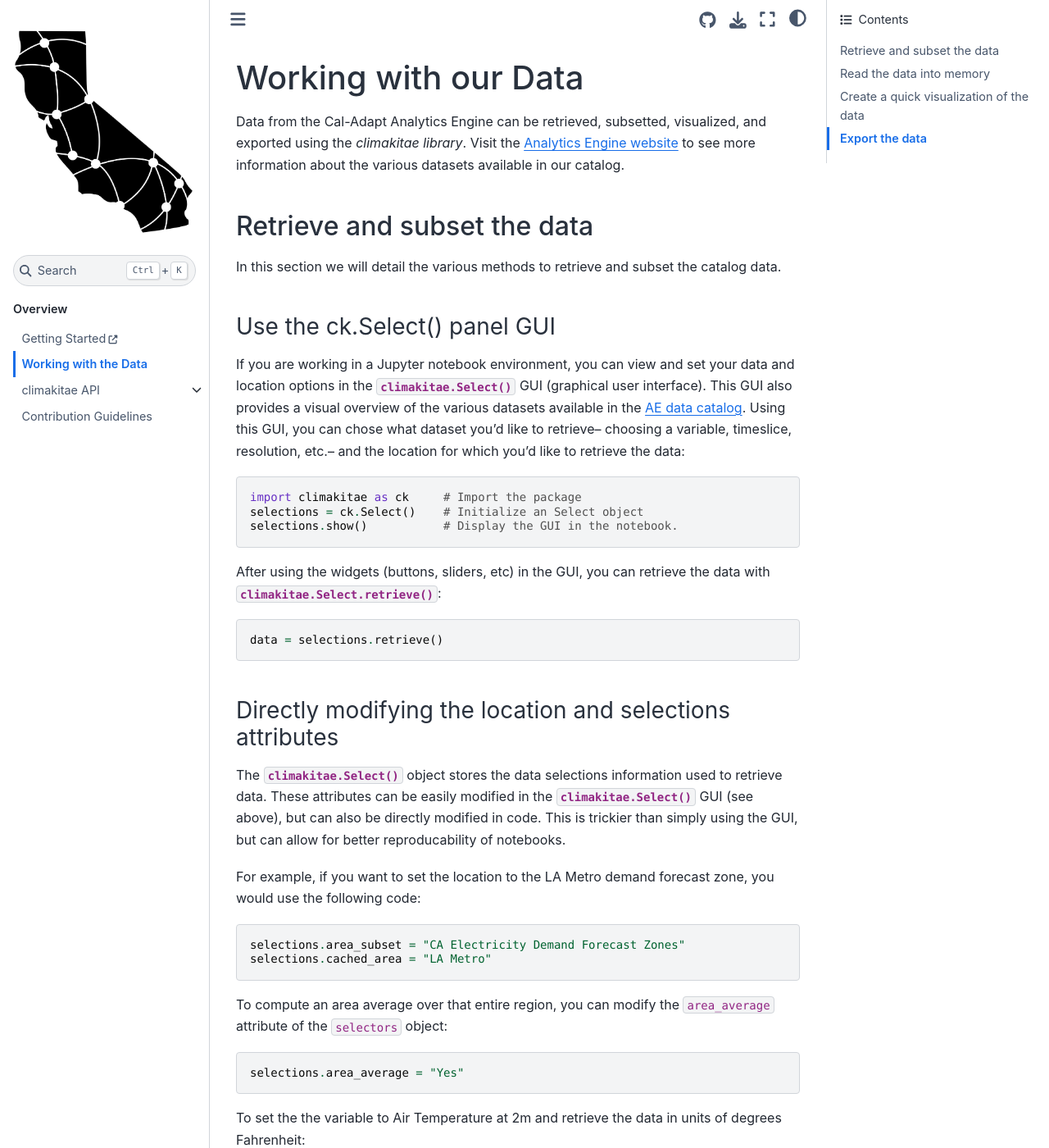
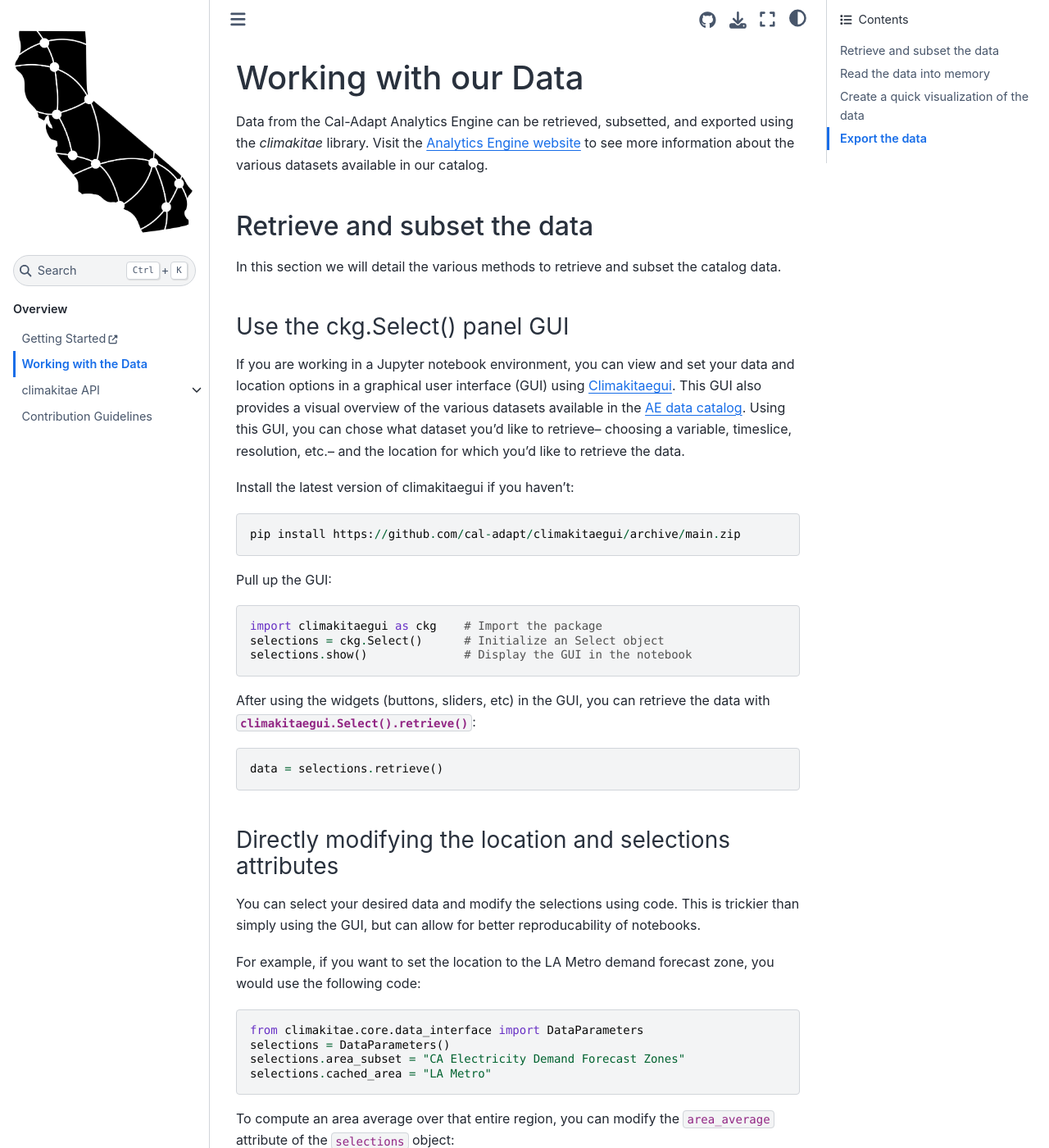
Before and after one commit to cal-adapt/climakitae, a Sphinx documentation site: the page built from docs/data.rst, in a window 1280 px wide and 1400 px high. Shown: the whole window at 82% size. Built offline with Sphinx 7.4.7 and the Sphinx Book theme 1.1.4, drawn with Linux system fonts in a browser that asks for light colours; some of the changed text lies outside the part shown.

Commit message:
Correct documentation of removed visualization/GUI features

```diff
--- a/docs/data.rst
+++ b/docs/data.rst
@@ -3,8 +3,8 @@
 **********************
 Working with our Data
 **********************
-Data from the Cal-Adapt Analytics Engine can be retrieved, subsetted, visualized, and
-exported using the *climakitae library*. Visit the `Analytics Engine website <https://analytics.cal-adapt.org/data/>`_
+Data from the Cal-Adapt Analytics Engine can be retrieved, subsetted, and
+exported using the *climakitae* library. Visit the `Analytics Engine website <https://analytics.cal-adapt.org/data/>`_
 to see more information about the various datasets available in our catalog.
 
 
@@ -12,37 +12,47 @@
 #############################
 In this section we will detail the various methods to retrieve and subset the catalog data.
 
-Use the ck.Select() panel GUI
+Use the ckg.Select() panel GUI
 *********************************
-If you are working in a Jupyter notebook environment, you can view and set your data and location
-options in the :py:class:`climakitae.Select()` GUI (graphical user interface). This GUI also provides a visual overview of the various
-datasets available in the `AE data catalog <https://analytics.cal-adapt.org/data/>`_. Using this GUI, you can chose what dataset you'd like to
-retrieve-- choosing a variable, timeslice, resolution, etc.-- and the location for which you'd like to
-retrieve the data: ::
+If you are working in a Jupyter notebook environment, you can view and set your
+data and location options in a graphical user interface (GUI) using
+`Climakitaegui <https://climakitaegui.readthedocs.io/>`_. This GUI also
+provides a visual overview of the various datasets available in the
+`AE data catalog <https://analytics.cal-adapt.org/data/>`_. Using this GUI, you
+can chose what dataset you'd like to retrieve-- choosing a variable, timeslice,
+resolution, etc.-- and the location for which you'd like to retrieve the data.
 
-   import climakitae as ck     # Import the package
-   selections = ck.Select()    # Initialize an Select object
-   selections.show()           # Display the GUI in the notebook.
+Install the latest version of climakitaegui if you haven’t: ::
 
-After using the widgets (buttons, sliders, etc) in the GUI, you can retrieve the data with :py:func:`climakitae.Select.retrieve`: ::
+   pip install https://github.com/cal-adapt/climakitaegui/archive/main.zip
+
+Pull up the GUI: ::
+
+   import climakitaegui as ckg    # Import the package
+   selections = ckg.Select()      # Initialize an Select object
+   selections.show()              # Display the GUI in the notebook
+
+After using the widgets (buttons, sliders, etc) in the GUI, you can retrieve the data with :py:func:`climakitaegui.Select().retrieve`: ::
 
    data = selections.retrieve()
 
 
 Directly modifying the location and selections attributes
 *********************************************************
-The :py:class:`climakitae.Select()` object stores the data selections information used to retrieve data. These attributes
-can be easily modified in the :py:class:`climakitae.Select()` GUI (see above), but can also be directly
-modified in code. This is trickier than simply using the GUI, but can allow for better reproducability of notebooks.
+You can select your desired data and modify the selections using code. This is
+trickier than simply using the GUI, but can allow for better reproducability
+of notebooks.
 
 For example, if you want to set the location to the LA Metro demand forecast zone, you would use the
 following code: ::
 
+   from climakitae.core.data_interface import DataParameters
+   selections = DataParameters()
    selections.area_subset = "CA Electricity Demand Forecast Zones"
    selections.cached_area = "LA Metro"
 
 To compute an area average over that entire region, you can modify the ``area_average`` attribute
-of the  ``selectors`` object: ::
+of the  ``selections`` object: ::
 
    selections.area_average = "Yes"
 
@@ -61,17 +71,17 @@
 
 
 You must set these attributes using the formatting and naming conventions
-exactly as they appear in the :py:class:`climakitae.Select()` GUI.
+exactly as they appear in the :py:class:`climakitaegui.Select()` GUI.
 For example, you must set ``timescale`` to ``hourly``, not ``Hourly``. Only ``scenario_ssp``, ``scenario_historical``, and ``time_slice`` accept multiple values.
 
-Lastly, you'll need to retrieve the data: ::
+Lastly, you can retrieve the data: ::
 
    data = selections.retrieve()
 
 
 Use a csv config file
 **********************
-The :py:func:`climakitae.core.DataParams.retrieve()` method can be used to retrieve data from
+The :py:func:`climakitae.core.data_interface.DataParameters.retrieve()` method can be used to retrieve data from
 a csv configuration file. To retrieve data using the settings in a configuration csv file, set config to the local
 filepath of the csv. Depending on the number of rows in the csv, different data types can be returned.
 If the csv has one row, a single :py:class:`xarray.DataArray` object will be returned. If the csv has multiple
@@ -121,10 +131,10 @@
 Create a quick visualization of the data
 #########################################
 Once you've retrieved the data and read it into memory, you can generate a quick visualization
-of the data using the :py:func:`climakitae.view()` method. An appropriate visualization
+of the data using the :py:func:`climakitaegui.view()` method. An appropriate visualization
 will be automatically generated depending on the dimensionality of the input data. ::
 
-   ck.view(data)
+   ckg.view(data)
 
 You can also set the colormap and size of the output visualization using the function arguments; see
 the documentation in the API for more information.
--- a/docs/index.rst
+++ b/docs/index.rst
@@ -8,7 +8,7 @@
 
    This project is actively in development working towards an alpha release.
 
-Climakitae provides a python toolkit for retrieving, visualizing, and performing
+Climakitae provides a python toolkit for retrieving and performing
 scientific analyses with data from the Cal-Adapt Analytics Engine.
 
 .. grid:: 1 1 2 2
```
Also changed, not shown: README.md (+1 -1 lines).
